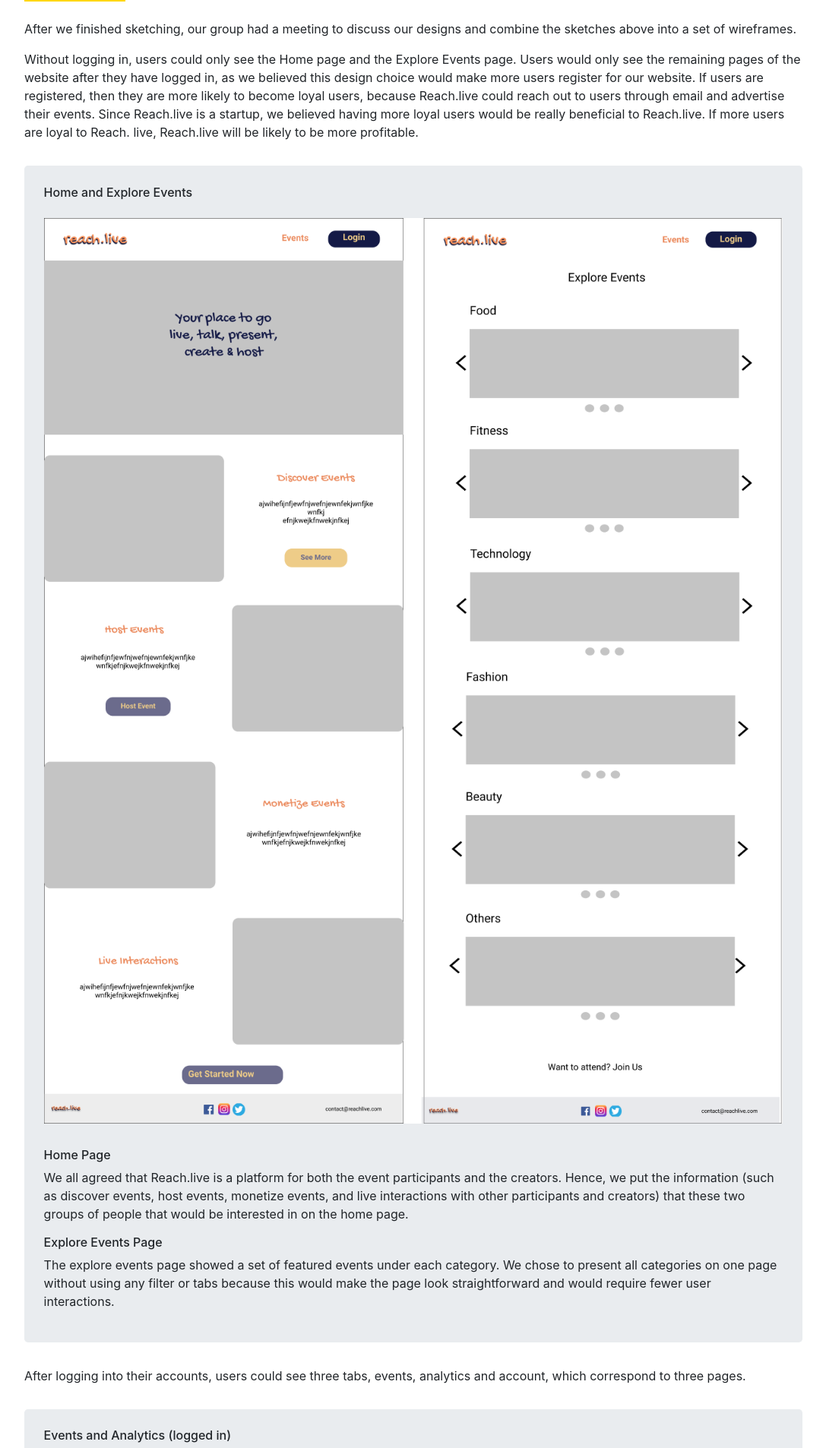
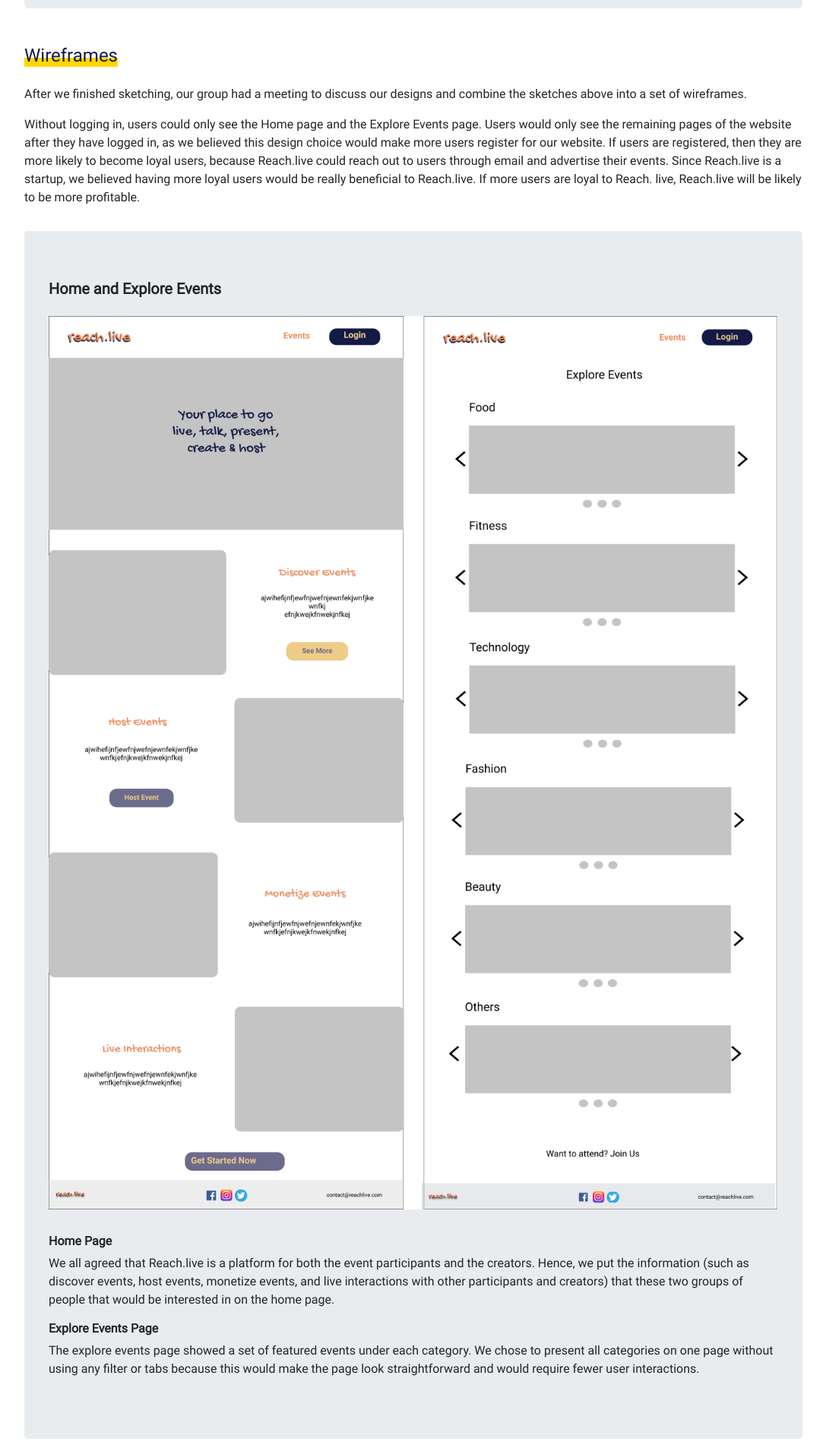
Before and after one commit to yli153/iterativedesign, a PHP site: page / in a window 1280 px wide. Shown: the part 3774-5680 px from the top of the page at 76% size, without its empty margins (96-1183 px from the left). Run offline with PHP 8.4, Linux system fonts and the light colour scheme; some libraries are stand-ins or nearby versions.

Commit message:
to be finalized

```diff
--- a/home.html
+++ b/home.html
@@ -1,7 +1,8 @@
 <!doctype html>
 
-<html>
+<html lang="en">
   <head>
+	<meta charset="utf-8">
     <title>Iterative Design</title>
     <link rel="stylesheet" href="index.css">
     <!-- TODO: add additional links here! e.g. fonts, icons, more stylesheets, etc. -->
@@ -80,17 +81,17 @@
 			<p>
 				<b>Our startup of choice is Reach.live and we referred to this summary from their Y-Combinator Demo: </b>
 			</p>
-			<div class = "jumbotron " id ="jumbo" style="padding: 4rem; line-height: 1.5; font-size: 1.5rem;">
+			<div class = "jumbotron jumbo" style="padding: 4rem; line-height: 1.5; font-size: 1.5rem;">
 				<p style="text-shadow: -3px 4px #eecc88">
 					<b><i>“Lifestyle creators looking to monetize live content like yoga or cooking classes often have to
  					resort to multiple platforms. Reach.live aims to put all of them together: storefront, scheduling,
-					payments, subscriptions, donations, and even the video hosting.” </b></i>
+					payments, subscriptions, donations, and even the video hosting.” </i></b>
 				<p>
 			</div>
 			<p>
 				<b>In our interface, we decided to highlight the three aspects below: </b>
 			</p>
-			<div class = "jumbotron " id ="jumbo">
+			<div class = "jumbotron jumbo">
 				<div class = "list">
 	              	<ol type="1">
 	                <li>
@@ -102,6 +103,7 @@
 	                <li>
 	                  Event analytics, where creators can gain detailed insights into their earnings breakdown and data from past events they have hosted.
 					</li>
+					</ol>
           		</div>
 			</div>
 			<p>
@@ -127,14 +129,12 @@
 			</p>
 		</div>
 		<div class = "row" id = "small-header">
-			<div class = "jumbotron" id="jumbo-image-2">
-				<h5>
-					All Sketches
-				</h5>
+			<div class = "jumbotron jumbo-image-2">
+				<h5><b>All Sketches</b></h5>
 				<h6>
 					Home, Login, Events, and Analytics
 				</h6>
-				<img class="sketch-2" src="images/all-sketches.png">
+				<img class="sketch-2" src="images/all-sketches.png" alt="all sketches">
 			</div>
 		</div>
 
@@ -155,23 +155,17 @@
 			</p>
 		</div>
 
-		<div class = "row" id = "small-header">
-			<div class = "jumbotron" id="jumbo-image-2">
-				<h6>
-					Home and Explore Events
-				</h6>
-				<img class="sketch-2" src="images/home_and_explore.png">
+		<div class = "row small-header">
+			<div class = "jumbotron jumbo-image-2">
+				<h5><b>Home and Explore Events</b></h5>
+				<img class="sketch-2" src="images/home_and_explore.png" alt="home page and explore events lo-fi">
 
-				<h6>
-					Home Page
-				</h6>
+				<h6><b>Home Page</b></h6>
 				<p>
 					We all agreed that Reach.live is a platform for both the event participants and the creators. Hence, we put the information (such as discover events, host events,
 					monetize events, and live interactions with other participants and creators) that these two groups of people that would be interested in on the home page.
 				</p>
-				<h6>
-					Explore Events Page
-				</h6>
+				<h6><b>Explore Events Page</b></h6>
 				<p>
 					The explore events page showed a set of featured events under each category. We chose to present all categories on one page without using any filter or tabs because
 					this would make the page look straightforward and would require fewer user interactions.
@@ -184,16 +178,12 @@
 			</p>
 		</div>
 
-		<div class = "row" id = "small-header">
-			<div class = "jumbotron" id="jumbo-image-2">
-				<h6>
-					Events and Analytics (logged in)
-				</h6>
-				<img class="sketch-2" src="images/events_and_analytics.png">
+		<div class = "row small-header">
+			<div class = "jumbotron jumbo-image-2">
+				<h5><b>Events and Analytics (logged in)</b></h5>
+				<img class="sketch-2" src="images/events_and_analytics.png" alt="account and analytics lo-fi">
 
-				<h6>
-					Events Page
-				</h6>
+				<h6><b>Events Page</b></h6>
 				<p>
 					There are two sections on the events page: 1. Discover Events 2. My Events. In the Discover Events section, users would see events
 					in the default category, and they could view events of other categories when they clicked on the corresponding tabs. We made this design
@@ -203,12 +193,10 @@
 			</div>
 		</div>
 
-		<div class = "row" id = "small-header">
-			<div class = "jumbotron" id="jumbo-image-2">
-				<h6>
-					Account and Host Events Pop-Up (logged in)
-				</h6>
-				<img class="sketch-2" src="images/account_and_host.png">
+		<div class = "row small-header">
+			<div class = "jumbotron jumbo-image-2">
+				<h5><b>Account and Host Events Pop-Up (logged in)</b></h5>
+				<img class="sketch-2" src="images/account_and_host.png" alt="account and host events pop up lo-fi">
 			</div>
 		</div>
 
@@ -229,41 +217,42 @@
 			</p>
 		</div>
 
-		<div class = "row" id = "small-header">
-			<div class = "jumbotron" id="jumbo-image-2">
-				<h6>Home Page Before User Login (left)</h6>
+		<div class = "row small-header">
+			<div class = "jumbotron jumbo-image-2">
+				<h5><b>Home Page Before User Login (left)</b></h5>
 				<p>The home page introduces what reach.live is, and illustrates how users can use the platform to attend events, host events, and interact with attendees.
 					We used images to directly show what the platform offers. </p>
 
-				<h6>Explore Events Page Before User Login (right)</h6>
+				<h5><b>Explore Events Page Before User Login (right)</b></h5>
 				<p>The explore events page enables users to quickly look at events hosted on reach.live. The events are divided based on different categories. Events that are
 					approaching will be prioritized and appear first. This is an important page to incentivize users to sign up given it’s a startup trying to attract first time users. </p>
-				<img class="hifi" src="images/home_events.png">
+				<img class="hifi" src="images/home_events.png" alt="home page and explore events hi-fi">
 			</div>
 		</div>
 
-		<div class = "row" id = "small-header">
-			<div class = "jumbotron" id="jumbo-image-2">
-				<h6>Home Page After User Login (left)</h6>
+		<div class = "row small-header">
+			<div class = "jumbotron jumbo-image-2">
+				<h5><b>Home Page After User Login (left)</b></h5>
 				<p>The home page allows registered users to discover events, register for events, and attend events. For layout hierarchy, we put the most important information on the
 					left. The top left of the page has a navigation bar for users to quickly navigate to the analytics page and the account page. There is also the  “My Events” section
 					that presents all the events that a user has signed up for. </p>
 
-				<h6>Host Events Pop Up (right)</h6>
+				<h5><b>Host Events Pop Up (right)</b></h5>
 				<p>The host events button on the home page activates a pop up window which allows users to quickly host an event on reach.live. For users, this design choice is easy to
 					navigate. The “host event” page has affordances that help users understand without stating it in words. </p>
-				<img class="hifi" src="images/home_host_events.png">
+				<img class="hifi" src="images/home_host_events.png" alt="home and host event pop-up hi-fi">
 			</div>
 		</div>
 
-		<div class = "row" id = "small-header">
-			<div class = "jumbotron" id="jumbo-image-2">
-				<h6>Analytics Page (left)</h6>
-				<p>The page uses both qualitative and quantitative data to help creators achieve and track their goals on the platform including their cumulative earnings, followers, and views.</p>
+		<div class = "row small-header">
+			<div class = "jumbotron jumbo-image-2">
+				<h5><b>Analytics Page (left)</b></h5>
+				<p>The page uses both qualitative and quantitative data to help creators achieve and track their goals on the platform including their cumulative earnings, streaming hours,
+					followers, and views.</p>
 
-				<h6>Accounts Page (right)</h6>
+				<h5><b>Accounts Page (right)</b></h5>
 				<p>The accounts page enables users to quickly view and change their user profile information, security settings, and payments. </p>
-				<img class="hifi" src="images/accounts_analytics.png">
+				<img class="hifi" src="images/accounts_analytics.png" alt="account and analytics hi-fi">
 			</div>
 		</div>
 
@@ -273,20 +262,20 @@
 				we made major design changes in our new mockup by adding the following features and elements. </p>
 		</div>
 
-		<div class = "row" id = "small-header">
-			<div class = "jumbotron" id="jumbo-image-2">
-				<h6>Logout Button</h6>
+		<div class = "row small-header">
+			<div class = "jumbotron jumbo-image-2">
+				<h5><b>Logout Button</b></h5>
 				<p>During the studio, users reflected the mockup does not provide an easy way to logout and switch accounts. Therefore, in the 2nd iteration, we designed and added a link on the
 					navigation bar right beside the “Welcome, Emily” to provide users with an option to sign out if needed. This enhances the overall usability of the website, and provides easy access
 					for people to switch accounts. </p>
-				<img class="hifi" src="images/home_iterations.png">
+				<img class="hifi" src="images/home_iterations.png" alt="events home page iteration">
 			</div>
 		</div>
 
-		<div class = "row" id = "small-header">
-			<div class = "jumbotron" id="jumbo-image-2">
-				<h6>Filter Events Dropdown Menu</h6>
-				<p>We designed 3 filter options in the home page to help users quickly identify events that are interesting to them(the type) at a time that they can attend (the date and time).
+		<div class = "row small-header">
+			<div class = "jumbotron jumbo-image-2">
+				<h5><b>Filter Events Dropdown Menu</b></h5>
+				<p>We designed 3 filter options in the home page to help users quickly identify events that are interesting to them(the type) at a time that they can attend (the date and time).</p>
 					<ul>
 						<li><b>Date:</b> One of the most helpful critiques we received is people prioritize dates in deciding what events to sign up for. Therefore, we added a filter and a drop down menu
 								for users to select the dates that they are looking to register an event for. The options range from both longer timeframes like “this month” to dates that are approaching
@@ -295,39 +284,37 @@
 								people have work during the day and cannot attend events before 5pm. Also, some users prefer early morning workout events especially because of work from home due to COVID.
 								So, we added a drop down menu with different options: “all day”, “before 7am”, “7am-noon”, “noon to 5pm”, “5-10pm”, and “after 10pm. </li>
 					</ul>
-				</p>
-				<img class="hifi" src="images/events_iterations.png">
+				<img class="hifi" src="images/events_iterations.png" alt="events dropdown filter iteration">
 			</div>
 		</div>
 
-		<div class = "row" id = "small-header">
-			<div class = "jumbotron" id="jumbo-image-2">
-				<h6>Monetization Insights</h6>
+		<div class = "row small-header">
+			<div class = "jumbotron jumbo-image-2">
+				<h5><b>Monetization Insights</b></h5>
 				<p>During the studio, we recognized creators appreciate qualitative insights in addition to the charts and pie graphs. Therefore, in the analytics page, we added an “Insight” section with the
-					following 4 quick insights that can help the creator to quickly reflect and make better content decisions.
+					following 4 quick insights that can help the creator to quickly reflect and make better content decisions. </p>
 					<ul>
 						<li>Most Profitable Earning Component</li>
 						<li>Most Profitable Content Type</li>
 						<li>Major Follower Age Group </li>
 						<li>Most Viewed Content</li>
 					</ul>
-				</p>
-				<img class="hifi" src="images/analytics_iterations.png">
+				<img class="hifi" src="images/analytics_iterations.png" alt="analytics iteraction">
 			</div>
 		</div>
 
-		<div class = "row" id = "small-header">
-			<div class = "jumbotron" id="jumbo-image-2">
-				<h6>Events Sign-Up</h6>
+		<div class = "row small-header">
+			<div class = "jumbotron jumbo-image-2">
+				<h5><b>Events Sign-Up</b></h5>
 				<p>We made buttons that are most important for the user experience such as the “sign up” button stand out so it’s more obvious to users.</p>
 				<p><i>Left: first iteration; Right: second iteration</i></p>
-				<img class="hifi" src="images/sign_up_button_iterations.png">
+				<img class="hifi" src="images/sign_up_button_iterations.png" alt="events sign-up iteration">
 			</div>
 		</div>
 
-		<div class = "row" id = "small-header">
-			<div class = "jumbotron" id="jumbo-image-2">
-				<h6>Accesbility</h6>
+		<div class = "row small-header">
+			<div class = "jumbotron jumbo-image-2">
+				<h5><b>Accesibility</b></h5>
 				<p>We were cautious of potential accessibility issues during our design stage. And for pie graphs in our analytics page, our team made sure that
 					there are enough colour contrasts in the pie charts and data charts. </p>
 			</div>
@@ -336,15 +323,14 @@
 		<div class = "row">
 			<p class="figma-text"><b>Feel free to play around with our final, interactive prototype:</b></p>
 		</div>
-			<div class = "row" id = "small-header">
+
+		<div class = "row small-header">
 			<div class = "jumbotron" id="jumbo-image-2">
-					<iframe style="border: 1px solid rgba(0, 0, 0, 0.1);" width="100%" height="600"
-					src="https://www.figma.com/embed?embed_host=share&url=https%3A%2F%2Fwww.figma.com%2Fproto%2FKYSjHsu53dHPNzta8rorD4%2FReach.live%3Fnode-id%3D171%253A682%26scaling%3Dscale-down-width" allowfullscreen></iframe>
-				</div>
+				<iframe style="border: 1px solid rgba(0, 0, 0, 0.1);" width="1150" height="600"
+				src="https://www.figma.com/embed?embed_host=share&url=https%3A%2F%2Fwww.figma.com%2Fproto%2FKYSjHsu53dHPNzta8rorD4%2FReach.live%3Fnode-id%3D171%253A682%26viewport%3D125%252C-211%252C0.11030083149671555%26scaling%3Dscale-down-width" allowfullscreen></iframe>
 			</div>
 		</div>
 
-		<div class = "container-fluid">
 		<div class = "row">
 			<h4 id = "user-testing">
 				User Testing: Results and Analysis
@@ -355,22 +341,18 @@
 			business function which is to allow anyone to discover, host and monetize events. </p>
 		</div>
 
-			<div class = "row" id = "small-header">
-				<div class = "jumbotron" id="jumbo-image-2">
-					<h6>
-						User Testing Setup
-					</h6>
+		<div class = "row small-header">
+			<div class = "jumbotron jumbo-image-2">
+				<h5><b>User Testing Setup</b></h5>
 				<img class="user-testing" src="images/user_testing_setup.PNG" alt="user testing setup">
-					<p>Watch the following videos to see how the users performed:
-						<a href="https://drive.google.com/drive/folders/1l5Hw-D9mv_EaB05AtJsU9fOSmI5z2r9t?usp=sharing"> User Testing</a></p>
+				<p><b>Watch the following videos to see how the users performed:
+					<a href="https://drive.google.com/drive/folders/1l5Hw-D9mv_EaB05AtJsU9fOSmI5z2r9t?usp=sharing"> User Testing</a></b></p>
 			</div>
 		</div>
 
-			<div class = "row" id = "small-header">
-				<div class = "jumbotron" id="jumbo-image-2">
-					<h6>
-						Analysis of the Results
-					</h6>
+		<div class = "row small-header">
+			<div class = "jumbotron jumbo-image-2">
+				<h5><b>Analysis of the Results</b></h5>
 				<p>We expect the users to be able to complete the sub-tasks easily without any confusion given our intentional design of clear menu options, minimum number of buttons and intuitive layout.
 					The results from user testing align with our expectations and turn out to be very positive. One common thing they all mention is that the website is easy to navigate, simple, clear and
 					well-put together. When watching their interactions with our site, they all like its modern and personal feel and appreciate its current layout. The responses and comments from the three
@@ -379,11 +361,9 @@
 			</div>
 		</div>
 
-			<div class = "row" id = "small-header">
-				<div class = "jumbotron" id="jumbo-image-2">
-					<h6>
-						Analysis of the Sub-tasks Performance
-					</h6>
+		<div class = "row small-header">
+			<div class = "jumbotron jumbo-image-2">
+				<h5><b>Analysis of the Sub-tasks Performance</b></h5>
 				<p>In general, the users not only find all four tasks easy to complete, but are also confident that they have completed the tasks successfully. The durations of time they spend on each task
 					are very similar and no one seems to struggle with a particular task. Though none of the users made an error, there were few moments when some users felt slightly unsure about their actions.
 				</p>
@@ -391,19 +371,16 @@
 			</div>
 		</div>
 
-			<div class="row" id ="small-header">
-				<div class="jumbotron" id="jumbo-image-2">
-					<h6>
-						Potential Improvements
-					</h6>
-					<p>Based on the users’ performance and feedback, we would like to make the following improvements to our interface in the future:
+		<div class="row small-header">
+			<div class="jumbotron jumbo-image-2">
+				<h5><b>Potential Improvements</b></h5>
+				<p>Based on the users’ performance and feedback, we would like to make the following improvements to our interface in the future:</p>
 					<ol>
 						<li>Change the “See More” button to “See Events” which will better inform the users about the page they will be directed to</li>
 						<li>Change the “Account” tab to “My Profile” which might better distinguish from “Analytics”</li>
 						<li>Add a pop-up window which shows up whenever the users sign up for a particular event, asking them to confirm their registration</li>
 						<li>Add a page for “My Schedule” which will make it easier for the users to keep track of all the upcoming and past events they will and have participated in</li>
 					</ol>
-					</p>
 			</div>
 		</div>
 	</div>
--- a/index.css
+++ b/index.css
@@ -1,7 +1,23 @@
-/* Put your style information here! */
+/* roboto-regular - latin */
+@font-face {
+	font-family: 'Roboto';
+	font-style: normal;
+	font-weight: 400;
+	src: url('../fonts/roboto-v20-latin-regular.eot'); /* IE9 Compat Modes */
+	src: local('Roboto'), local('Roboto-Regular'),
+		 url('../fonts/roboto-v20-latin-regular.eot?#iefix') format('embedded-opentype'), /* IE6-IE8 */
+		 url('../fonts/roboto-v20-latin-regular.woff2') format('woff2'), /* Super Modern Browsers */
+		 url('../fonts/roboto-v20-latin-regular.woff') format('woff'), /* Modern Browsers */
+		 url('../fonts/roboto-v20-latin-regular.ttf') format('truetype'), /* Safari, Android, iOS */
+		 url('../fonts/roboto-v20-latin-regular.svg#Roboto') format('svg'); /* Legacy iOS */
+  }
 
 .container-fluid{
 	margin-top: 1rem;
+}
+
+main {
+	font-family: "Roboto", Arial, Helvetica, sans-serif;
 }
 
 .row{
@@ -24,18 +40,18 @@
 	text-shadow: -3px 4px #eecc88;
 }
 
-#jumbo {
+.jumbo {
 	width: 100vw;
 	padding: 2rem;
 }
 
-#small-header{
+.small-header{
 	padding-top:0rem;
 	padding-bottom:0rem;
 	justify-content: center;
 }
 
-#jumbo-image-1{
+.jumbo-image-1{
 	padding: 2rem;
 	align-content:center;
 	align-items:center;
@@ -56,7 +72,7 @@ h6{
 	padding-bottom: 2rem;
 }
 
-#jumbo-image-2{
+.jumbo-image-2{
 	width: 100%;
 	padding: 2vw;
 	align-content:center;
```
Also changed, not shown: fonts/roboto-v20-latin-regular.ttf (added), fonts/roboto-v20-latin-regular.woff (added), fonts/roboto-v20-latin-regular.woff2 (added), 2 other files. Lines whose indentation alone changed are shown as unchanged.
